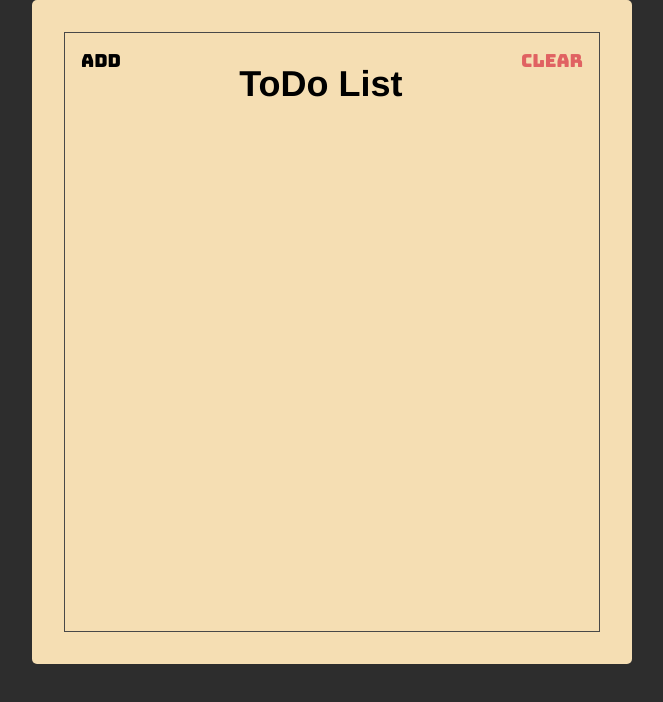
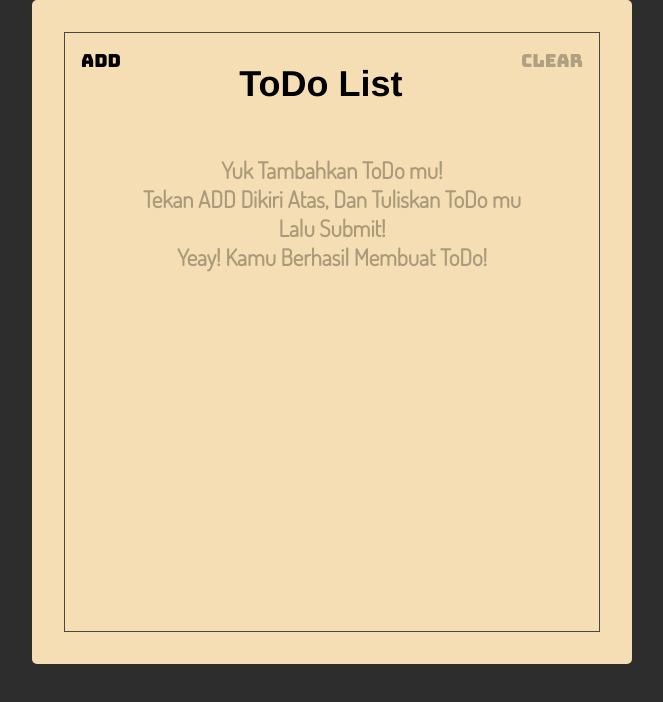
Before and after one commit to therevolt/react-todolist-based, a React (Create React App) app: page / in a window 1280 px wide. Shown: the top 702 px of the page, without its empty margins (308-971 px from the left). Built offline with nearby package versions, Linux system fonts and the light colour scheme.

Commit message:
Add Function Clear Button & Fix Styling

```diff
--- a/src/components/Headers.jsx
+++ b/src/components/Headers.jsx
@@ -1,21 +1,38 @@
 import React from "react";
 import PropTypes from "prop-types";
 
-const Header = ({ showAddToggle, showAdd }) => {
+const Header = ({ showAddToggle, showAdd, clearTodos, todos }) => {
+  if (todos.length === 0) {
     return (
       <section className="header">
         <button className="header-btn" onClick={showAddToggle}>
           {showAdd ? "Add" : "Finish"}
         </button>
         <h1 className="header-title">ToDo List</h1>
-      <button className="header-btn main-red-color">Clear</button>
+        <button className="header-btn-disable" onClick={clearTodos} disabled>
+          Clear
+        </button>
       </section>
     );
+  } else {
+    return (
+      <section className="header">
+        <button className="header-btn" onClick={showAddToggle}>
+          {showAdd ? "Add" : "Finish"}
+        </button>
+        <h1 className="header-title">ToDo List</h1>
+        <button className="header-btn main-red-color" onClick={clearTodos}>
+          Clear
+        </button>
+      </section>
+    );
+  }
 };
 
 Header.propTypes = {
   showAddToggle: PropTypes.func.isRequired,
-  showAdd: PropTypes.bool.isRequired
+  showAdd: PropTypes.bool.isRequired,
+  clearTodos: PropTypes.func.isRequired
 };
 
 export default Header;
--- a/src/components/Todos.jsx
+++ b/src/components/Todos.jsx
@@ -3,6 +3,16 @@ import PropTypes from "prop-types";
 import Todo from "./Todo";
 
 const ListItem = ({ todos, completeTodo }) => {
+  if (todos.length === 0) {
+    return (
+      <section className="todos-none">
+        <p>Yuk Tambahkan ToDo mu!</p>
+        <p>Tekan ADD Dikiri Atas, Dan Tuliskan ToDo mu</p>
+        <p>Lalu Submit!</p>
+        <p>Yeay! Kamu Berhasil Membuat ToDo!</p>
+      </section>
+    );
+  } else {
     return (
       <section className="todos">
         {todos.map((todos, index) => {
@@ -18,6 +28,7 @@ const ListItem = ({ todos, completeTodo }) => {
         })}
       </section>
     );
+  }
 };
 
 ListItem.propTypes = {
--- a/src/pages/TodoList.jsx
+++ b/src/pages/TodoList.jsx
@@ -19,11 +19,17 @@ export default function App() {
     setTodos(addedTodo);
   };
 
+  const clearTodos = () => setTodos([]);
   const showAddToggle = () => setShowAdd(!showAdd);
 
   return (
     <Paper>
-      <Header showAddToggle={showAddToggle} showAdd={showAdd} />
+      <Header
+        showAddToggle={showAddToggle}
+        showAdd={showAdd}
+        clearTodos={clearTodos}
+        todos={todos}
+      />
       <Form addTodo={addTodo} showAdd={showAdd} />
       <TodoList todos={todos} completeTodo={completeTodo} />
     </Paper>
--- a/src/styles.css
+++ b/src/styles.css
@@ -59,6 +59,16 @@ html {
 }
 
 .header-btn {
+  font-size: 1.8rem;
+  font-family: "Bungee", sans-serif;
+  background: unset;
+  border: unset;
+  outline: unset;
+  cursor: pointer;
+  padding: 16px;
+}
+
+.header-btn-disable {
   font-size: 1.8rem;
   font-family: "Bungee", sans-serif;
   background: unset;
@@ -136,3 +146,21 @@ html {
   left: 50%;
   transform: translate(-50%);
 }
+
+.todos-none {
+  display: flex;
+  flex-direction: column;
+  margin-bottom: auto;
+  margin-top: 20px;
+}
+
+.todos-none p {
+  font-family: "Dosis", sans-serif;
+  font-size: 23px;
+  font-weight: 800;
+  opacity: 30%;
+  text-align: center;
+  margin: 0;
+  padding: 0;
+  cursor: pointer;
+}
```
Lines whose indentation alone changed are shown as unchanged.
